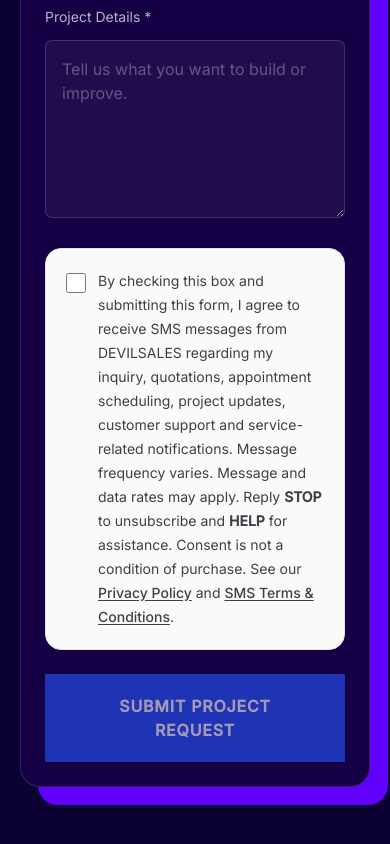
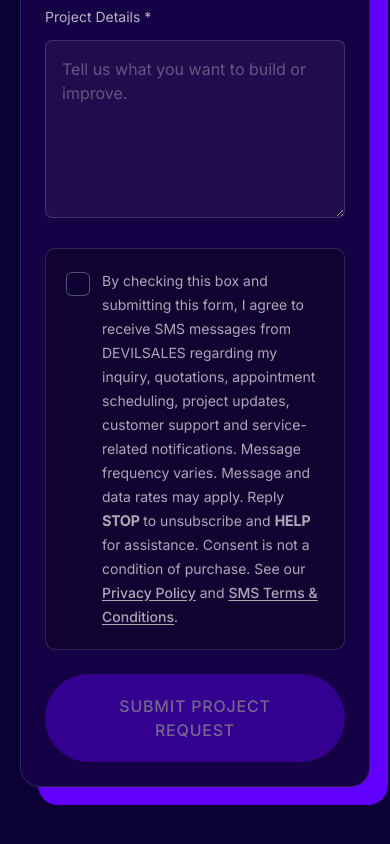
Before and after one commit to maxcode34423242323/devsales-web, a Next.js app: page /contact in a window 390 px wide. Shown: the part 2308-3152 px from the top of the page. Built offline with nearby package versions, Linux system fonts and the light colour scheme.

Commit message:
Improve mobile, consent and reference portfolio: app/contact/page.tsx

```diff
--- a/app/contact/page.tsx
+++ b/app/contact/page.tsx
@@ -459,17 +459,17 @@ export default function ContactPage() {
                 )}
               </div>
 
-              <div className="rounded-2xl border border-zinc-200 bg-zinc-50 p-5">
+              <div className={`consent-card ${form.smsConsent ? "checked" : ""}`}>
                 <label className="flex cursor-pointer items-start gap-3">
                   <input
                     name="smsConsent"
                     type="checkbox"
                     checked={form.smsConsent}
                     onChange={handleChange}
-                    className="mt-1 h-5 w-5 shrink-0 accent-black"
+                    className="consent-checkbox"
                   />
 
-                  <span className="text-sm leading-6 text-zinc-700">
+                  <span className="text-sm leading-6 text-white/65">
                     By checking this box and submitting this form, I agree to
                     receive SMS messages from DEVILSALES regarding my inquiry,
                     quotations, appointment scheduling, project updates,
@@ -518,7 +518,7 @@ export default function ContactPage() {
               <button
                 type="submit"
                 disabled={loading || !form.smsConsent}
-                className="bg-[#2557ff] px-8 py-5 font-black uppercase tracking-wider text-white transition hover:bg-black disabled:cursor-not-allowed disabled:opacity-60"
+                className="rounded-full bg-[#6100ff] px-8 py-5 font-medium uppercase tracking-wider text-white transition hover:bg-white hover:text-[#6100ff] disabled:cursor-not-allowed disabled:opacity-40"
               >
                 {loading ? "Sending..." : "Submit Project Request"}
               </button>
```
